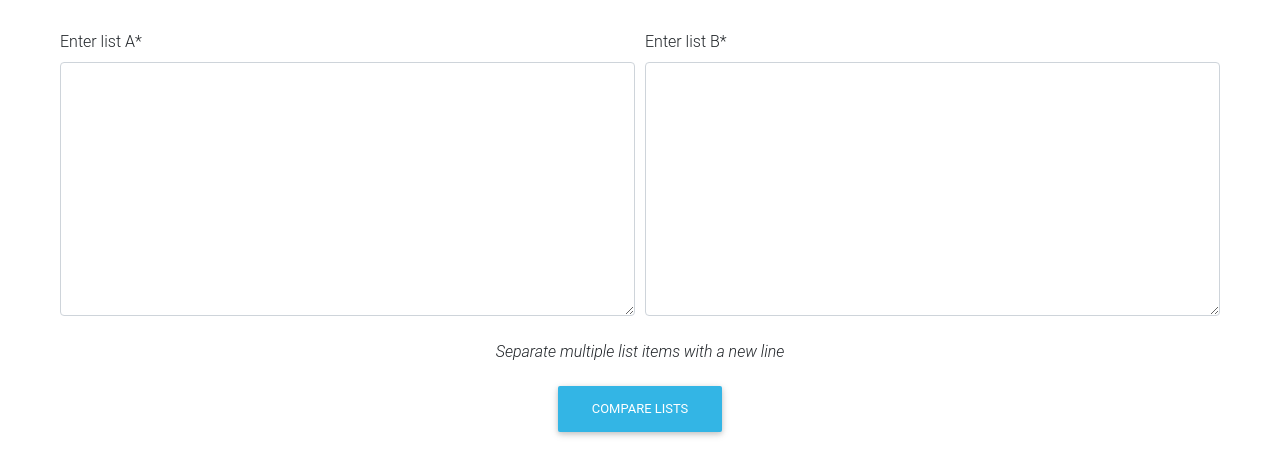
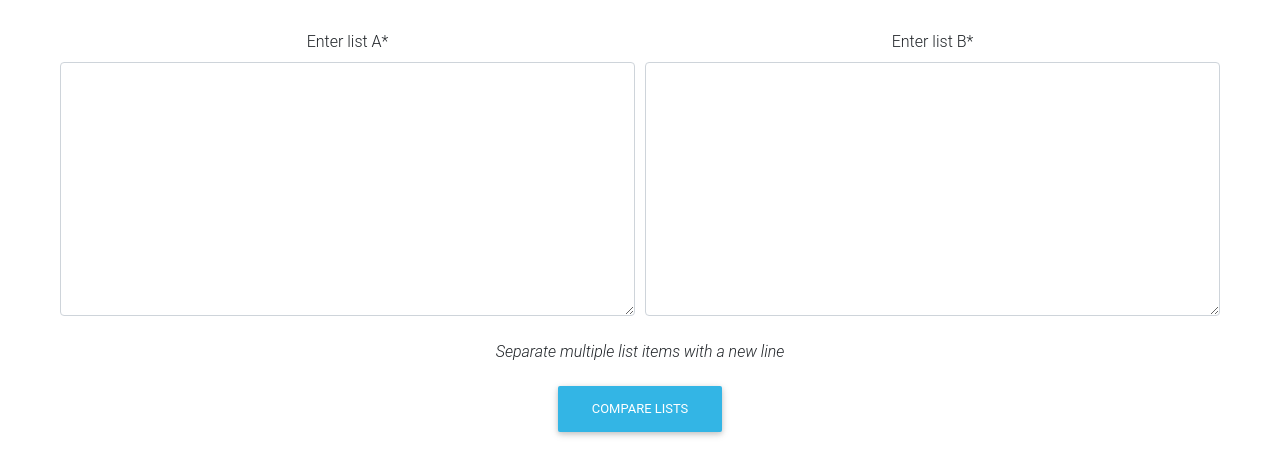
Before and after one commit to emilyyleung/django_toolbox, a Django app: page /list/textarea/ in a window 1280 px wide. Shown: the top 476 px of the page. Run offline with Django 3.2, Linux system fonts and the light colour scheme; some libraries are stand-ins or nearby versions.

Commit message:
Update form_custom_textarea.html

```diff
--- a/django_project/list_difference/templates/list_difference/form_custom_textarea.html
+++ b/django_project/list_difference/templates/list_difference/form_custom_textarea.html
@@ -8,10 +8,10 @@
 		<form method="POST" class="post-form">
 	        {% csrf_token %}
 	        <div class="form-row">
-	        	<div class="form-group col-md-6 mb-0">
+	        	<div style="text-align: center" class="form-group col-md-6 mb-0">
 	        		{{ form.listA|as_crispy_field }}
 	        	</div>
-	        	<div class="form-group col-md-6 mb-0">
+	        	<div style="text-align: center" class="form-group col-md-6 mb-0">
 	        		{{ form.listB|as_crispy_field }}
 	        	</div>
 	        </div>
```
